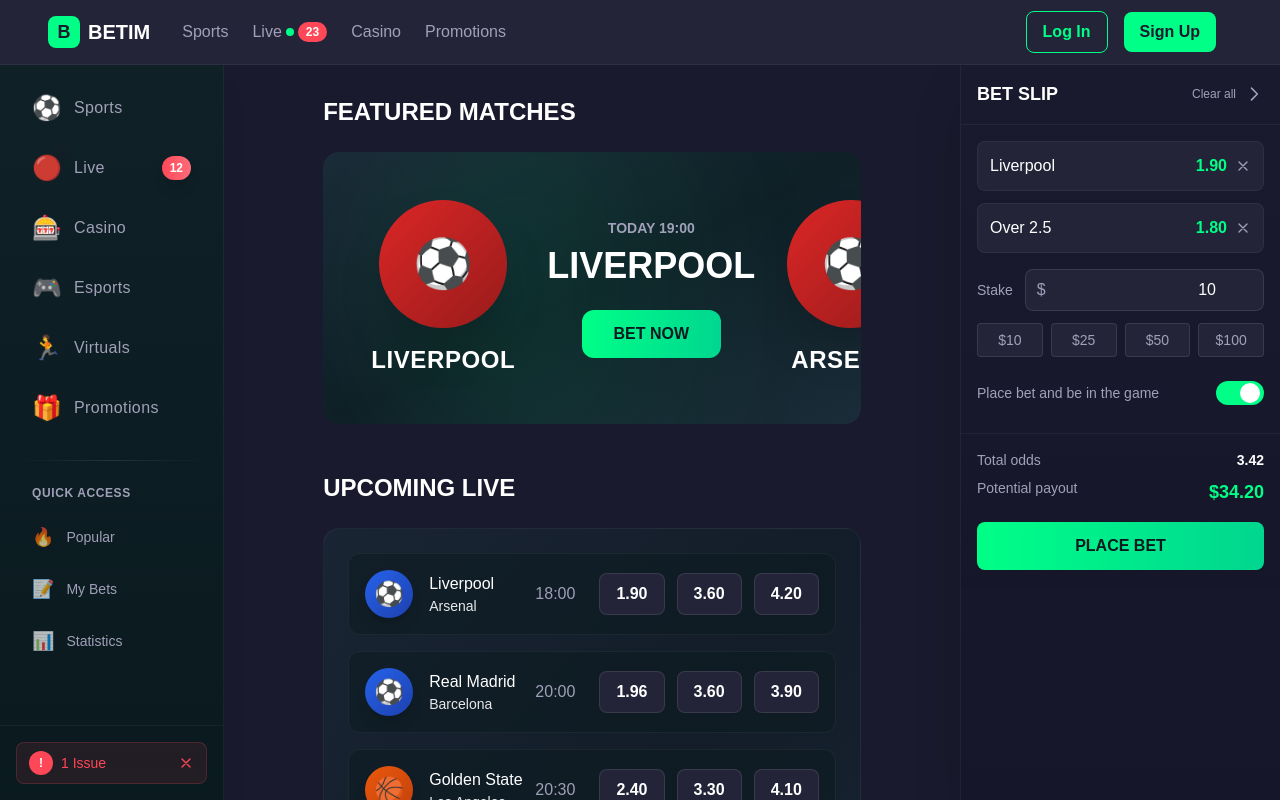
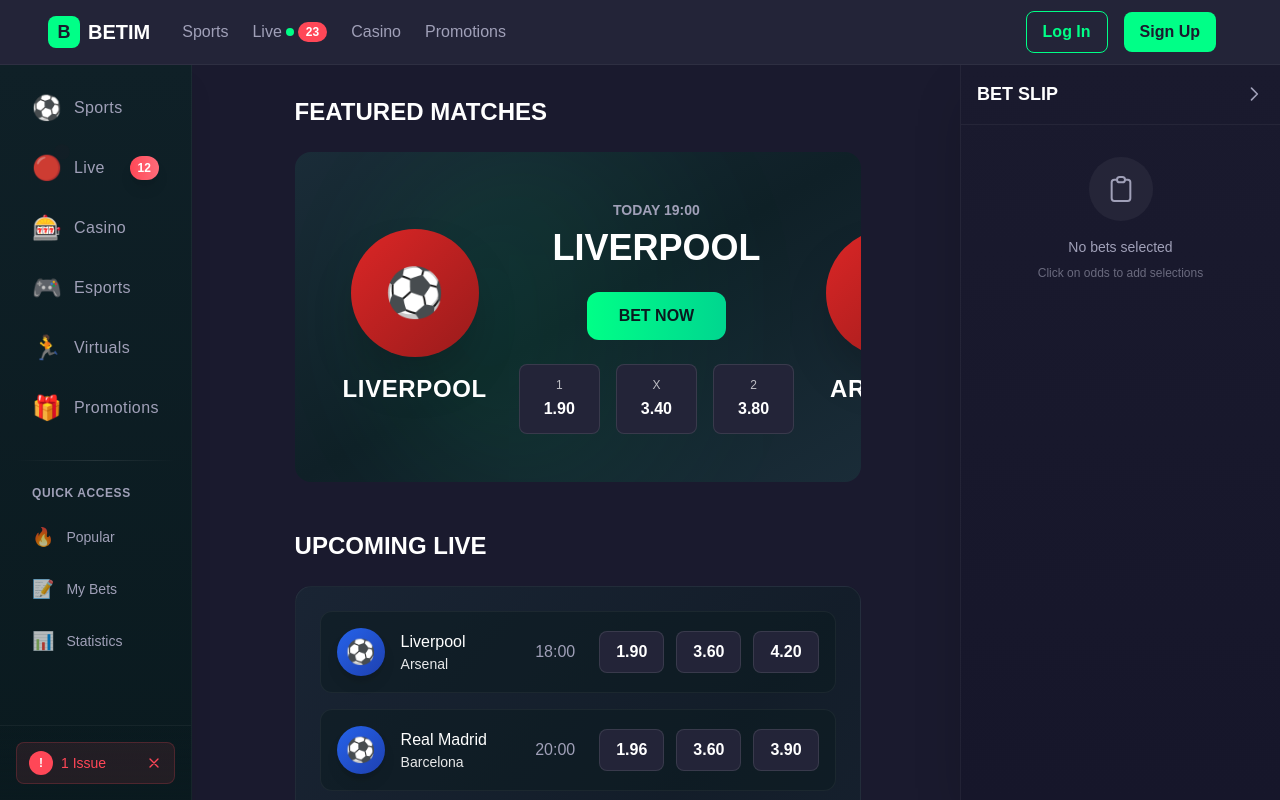
Before and after one commit to rabinovich101/betim, a Next.js app in the folder frontend/: page / in a window 1280 px wide. Shown: the top 800 px of the page. Built offline with nearby package versions, Linux system fonts and the light colour scheme.

Commit message:
add functional to right game calculator

```diff
--- a/frontend/src/app/layout.tsx
+++ b/frontend/src/app/layout.tsx
@@ -4,6 +4,7 @@
 import Navbar from "@/components/Navbar";
 import Sidebar from "@/components/Sidebar";
 import BetSlip from "@/components/BetSlip";
+import { BetProvider } from "@/contexts/BetContext";
 
 const geistSans = Geist({
   variable: "--font-geist-sans",
@@ -30,6 +31,7 @@
       <body
         className={`${geistSans.variable} ${geistMono.variable} antialiased bg-[#1a1a2e] text-white`}
       >
+        <BetProvider>
           <Navbar />
           <div className="flex min-h-screen pt-16">
             <Sidebar />
@@ -38,6 +40,7 @@
             </main>
             <BetSlip />
           </div>
+        </BetProvider>
       </body>
     </html>
   );
--- a/frontend/src/components/BetSlip.tsx
+++ b/frontend/src/components/BetSlip.tsx
@@ -1,18 +1,10 @@
 'use client';
 
-import { useState, useEffect } from 'react';
-
-interface Bet {
-  id: string;
-  selection: string;
-  odds: number;
-}
+import { useState } from 'react';
+import { useBets } from '@/contexts/BetContext';
 
 export default function BetSlip() {
-  const [bets, setBets] = useState<Bet[]>([
-    { id: '1', selection: 'Liverpool', odds: 1.90 },
-    { id: '2', selection: 'Over 2.5', odds: 1.80 },
-  ]);
+  const { bets, removeBet, clearBets } = useBets();
   const [stake, setStake] = useState<string>('10');
   const [isPlaceBetInGame, setIsPlaceBetInGame] = useState(true);
   const [isVisible, setIsVisible] = useState(true);
@@ -21,12 +13,8 @@
   const totalOdds = bets.reduce((acc, bet) => acc * bet.odds, 1);
   const potentialPayout = parseFloat(stake || '0') * totalOdds;
 
-  const removeBet = (id: string) => {
-    setBets(bets.filter(bet => bet.id !== id));
-  };
-
   const clearAll = () => {
-    setBets([]);
+    clearBets();
     setStake('10');
   };
 
@@ -88,7 +76,8 @@
                 key={bet.id}
                 className="bg-[#232438] rounded-lg p-3 border border-white/5 hover:border-white/10 transition-all"
               >
-                <div className="flex items-center justify-between">
+                <div>
+                  <div className="flex items-center justify-between mb-1">
                     <span className="text-white font-medium">{bet.selection}</span>
                     <div className="flex items-center gap-2">
                       <span className="text-[#00ff87] font-bold">{bet.odds.toFixed(2)}</span>
@@ -101,6 +90,8 @@
                         </svg>
                       </button>
                     </div>
+                  </div>
+                  <div className="text-xs text-[#a0a0b8]">{bet.teams}</div>
                 </div>
               </div>
             ))}
--- a/frontend/src/components/FeaturedMatches.tsx
+++ b/frontend/src/components/FeaturedMatches.tsx
@@ -1,6 +1,25 @@
 'use client';
 
+import { useBets } from '@/contexts/BetContext';
+
 export default function FeaturedMatches() {
+  const { addBet, isBetSelected } = useBets();
+
+  const handleBetClick = (type: 'home' | 'draw' | 'away') => {
+    const odds = type === 'home' ? 1.90 : type === 'draw' ? 3.40 : 3.80;
+    const selection = type === 'home' ? 'Liverpool' : type === 'away' ? 'Arsenal' : 'Draw';
+
+    addBet({
+      id: `featured-${type}`,
+      matchId: 'featured',
+      selection,
+      type,
+      odds,
+      teams: 'Liverpool vs Arsenal',
+      sport: 'football'
+    });
+  };
+
   return (
     <div className="w-[80%] mx-auto">
       <h2 className="text-2xl font-bold text-white mb-6">FEATURED MATCHES</h2>
@@ -36,6 +55,43 @@
               <button className="px-8 py-3 bg-gradient-to-r from-[#00ff87] to-[#00d68f] text-[#0a1a1f] font-bold rounded-xl hover:shadow-lg hover:shadow-[#00ff87]/30 transition-all duration-200 transform hover:scale-105 uppercase">
                 Bet Now
               </button>
+
+              {/* Odds Buttons */}
+              <div className="flex justify-center gap-4 mt-6">
+                <button
+                  onClick={() => handleBetClick('home')}
+                  className={`px-6 py-3 rounded-lg border transition-all duration-200 ${
+                    isBetSelected('featured', 'home')
+                      ? 'bg-[#00ff87] border-[#00ff87] text-[#0a1a1f]'
+                      : 'bg-[#232438] border-white/10 hover:border-[#00ff87] hover:bg-[#2a2b3f] text-white'
+                  }`}
+                >
+                  <div className="text-xs opacity-70 mb-1">1</div>
+                  <div className="font-bold">1.90</div>
+                </button>
+                <button
+                  onClick={() => handleBetClick('draw')}
+                  className={`px-6 py-3 rounded-lg border transition-all duration-200 ${
+                    isBetSelected('featured', 'draw')
+                      ? 'bg-[#00ff87] border-[#00ff87] text-[#0a1a1f]'
+                      : 'bg-[#232438] border-white/10 hover:border-[#00ff87] hover:bg-[#2a2b3f] text-white'
+                  }`}
+                >
+                  <div className="text-xs opacity-70 mb-1">X</div>
+                  <div className="font-bold">3.40</div>
+                </button>
+                <button
+                  onClick={() => handleBetClick('away')}
+                  className={`px-6 py-3 rounded-lg border transition-all duration-200 ${
+                    isBetSelected('featured', 'away')
+                      ? 'bg-[#00ff87] border-[#00ff87] text-[#0a1a1f]'
+                      : 'bg-[#232438] border-white/10 hover:border-[#00ff87] hover:bg-[#2a2b3f] text-white'
+                  }`}
+                >
+                  <div className="text-xs opacity-70 mb-1">2</div>
+                  <div className="font-bold">3.80</div>
+                </button>
+              </div>
             </div>
 
             {/* Away Team */}
--- a/frontend/src/components/UpcomingLive.tsx
+++ b/frontend/src/components/UpcomingLive.tsx
@@ -1,6 +1,7 @@
 'use client';
 
 import { useState } from 'react';
+import { useBets } from '@/contexts/BetContext';
 
 interface Match {
   id: string;
@@ -18,6 +19,7 @@
 export default function UpcomingLive() {
   const [displayCount, setDisplayCount] = useState(5);
   const [isLoading, setIsLoading] = useState(false);
+  const { addBet, isBetSelected } = useBets();
 
   const allMatches: Match[] = [
     {
@@ -129,6 +131,21 @@
     }, 500);
   };
 
+  const handleBetClick = (match: Match, type: 'home' | 'draw' | 'away') => {
+    const teams = match.teams.split('\n');
+    const selection = type === 'home' ? teams[0] : type === 'away' ? teams[1] : 'Draw';
+
+    addBet({
+      id: `${match.id}-${type}`,
+      matchId: match.id,
+      selection,
+      type,
+      odds: match.odds[type],
+      teams: match.teams.replace('\n', ' vs '),
+      sport: match.sport
+    });
+  };
+
   const getSportColor = (sport: string) => {
     switch(sport) {
       case 'football': return 'from-[#2563eb] to-[#1e40af]';
@@ -175,14 +192,35 @@
 
                 {/* Odds */}
                 <div className="flex gap-3">
-                  <button className="px-4 py-2 bg-[#232438] rounded-lg border border-white/10 hover:border-[#00ff87] hover:bg-[#2a2b3f] transition-all duration-200 min-w-[65px]">
-                    <span className="text-white font-bold">{match.odds.home.toFixed(2)}</span>
+                  <button
+                    onClick={() => handleBetClick(match, 'home')}
+                    className={`px-4 py-2 rounded-lg border transition-all duration-200 min-w-[65px] ${
+                      isBetSelected(match.id, 'home')
+                        ? 'bg-[#00ff87] border-[#00ff87] text-[#0a1a1f]'
+                        : 'bg-[#232438] border-white/10 hover:border-[#00ff87] hover:bg-[#2a2b3f] text-white'
+                    }`}
+                  >
+                    <span className="font-bold">{match.odds.home.toFixed(2)}</span>
                   </button>
-                  <button className="px-4 py-2 bg-[#232438] rounded-lg border border-white/10 hover:border-[#00ff87] hover:bg-[#2a2b3f] transition-all duration-200 min-w-[65px]">
-                    <span className="text-white font-bold">{match.odds.draw.toFixed(2)}</span>
+                  <button
+                    onClick={() => handleBetClick(match, 'draw')}
+                    className={`px-4 py-2 rounded-lg border transition-all duration-200 min-w-[65px] ${
+                      isBetSelected(match.id, 'draw')
+                        ? 'bg-[#00ff87] border-[#00ff87] text-[#0a1a1f]'
+                        : 'bg-[#232438] border-white/10 hover:border-[#00ff87] hover:bg-[#2a2b3f] text-white'
+                    }`}
+                  >
+                    <span className="font-bold">{match.odds.draw.toFixed(2)}</span>
                   </button>
-                  <button className="px-4 py-2 bg-[#232438] rounded-lg border border-white/10 hover:border-[#00ff87] hover:bg-[#2a2b3f] transition-all duration-200 min-w-[65px]">
-                    <span className="text-white font-bold">{match.odds.away.toFixed(2)}</span>
+                  <button
+                    onClick={() => handleBetClick(match, 'away')}
+                    className={`px-4 py-2 rounded-lg border transition-all duration-200 min-w-[65px] ${
+                      isBetSelected(match.id, 'away')
+                        ? 'bg-[#00ff87] border-[#00ff87] text-[#0a1a1f]'
+                        : 'bg-[#232438] border-white/10 hover:border-[#00ff87] hover:bg-[#2a2b3f] text-white'
+                    }`}
+                  >
+                    <span className="font-bold">{match.odds.away.toFixed(2)}</span>
                   </button>
                 </div>
               </div>
--- /dev/null
+++ b/frontend/src/contexts/BetContext.tsx
@@ -0,0 +1,62 @@
+'use client';
+
+import React, { createContext, useContext, useState, ReactNode } from 'react';
+
+export interface Bet {
+  id: string;
+  matchId: string;
+  selection: string;
+  type: 'home' | 'draw' | 'away';
+  odds: number;
+  teams: string;
+  sport?: string;
+}
+
+interface BetContextType {
+  bets: Bet[];
+  addBet: (bet: Bet) => void;
+  removeBet: (id: string) => void;
+  clearBets: () => void;
+  isBetSelected: (matchId: string, type: 'home' | 'draw' | 'away') => boolean;
+}
+
+const BetContext = createContext<BetContextType | undefined>(undefined);
+
+export function BetProvider({ children }: { children: ReactNode }) {
+  const [bets, setBets] = useState<Bet[]>([]);
+
+  const addBet = (newBet: Bet) => {
+    setBets(prevBets => {
+      // Remove any existing bet for the same match
+      const filteredBets = prevBets.filter(bet => bet.matchId !== newBet.matchId);
+      // Add the new bet
+      return [...filteredBets, newBet];
+    });
+  };
+
+  const removeBet = (id: string) => {
+    setBets(prevBets => prevBets.filter(bet => bet.id !== id));
+  };
+
+  const clearBets = () => {
+    setBets([]);
+  };
+
+  const isBetSelected = (matchId: string, type: 'home' | 'draw' | 'away') => {
+    return bets.some(bet => bet.matchId === matchId && bet.type === type);
+  };
+
+  return (
+    <BetContext.Provider value={{ bets, addBet, removeBet, clearBets, isBetSelected }}>
+      {children}
+    </BetContext.Provider>
+  );
+}
+
+export function useBets() {
+  const context = useContext(BetContext);
+  if (context === undefined) {
+    throw new Error('useBets must be used within a BetProvider');
+  }
+  return context;
+}
```
Lines whose indentation alone changed are shown as unchanged.
